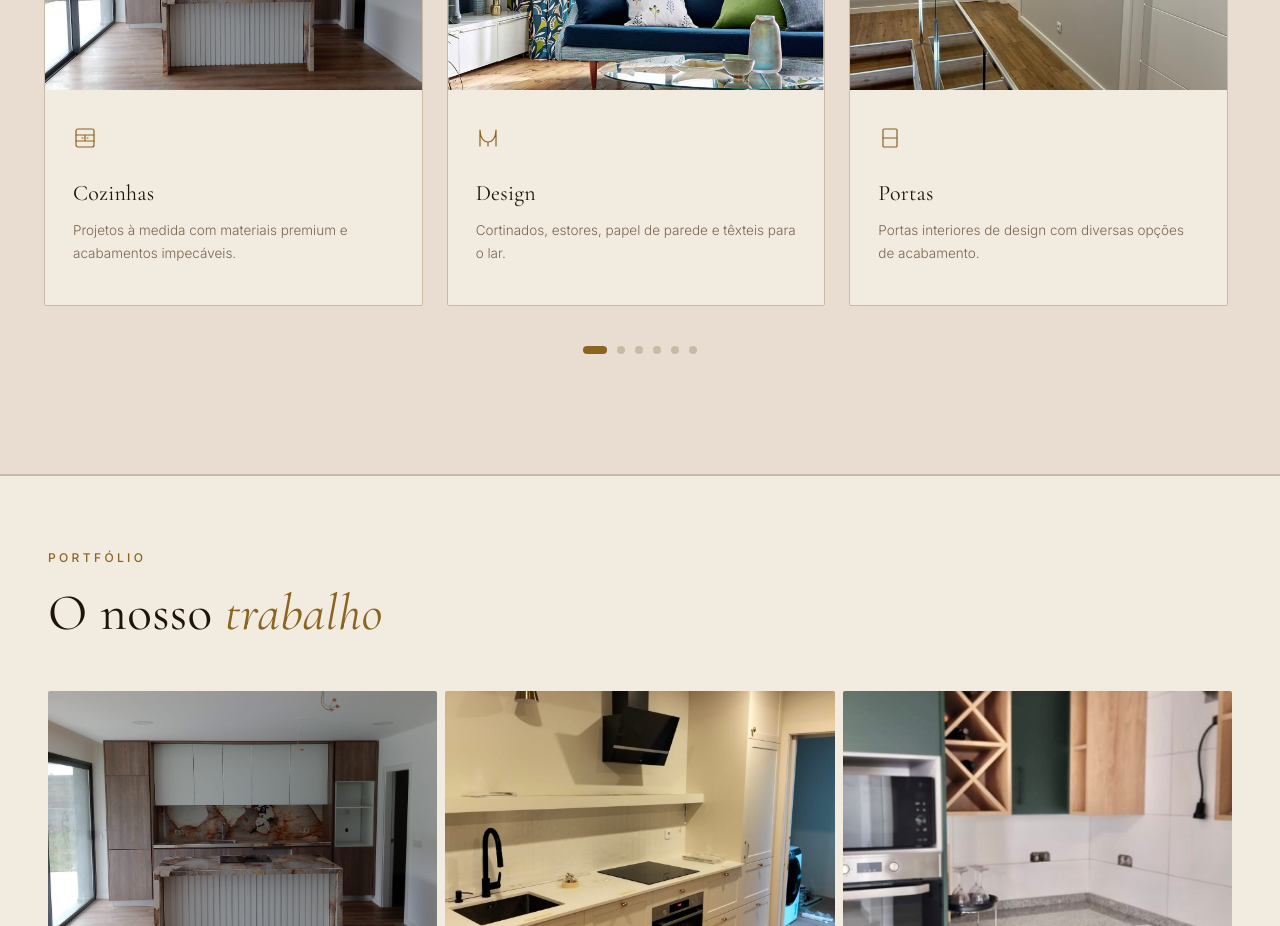
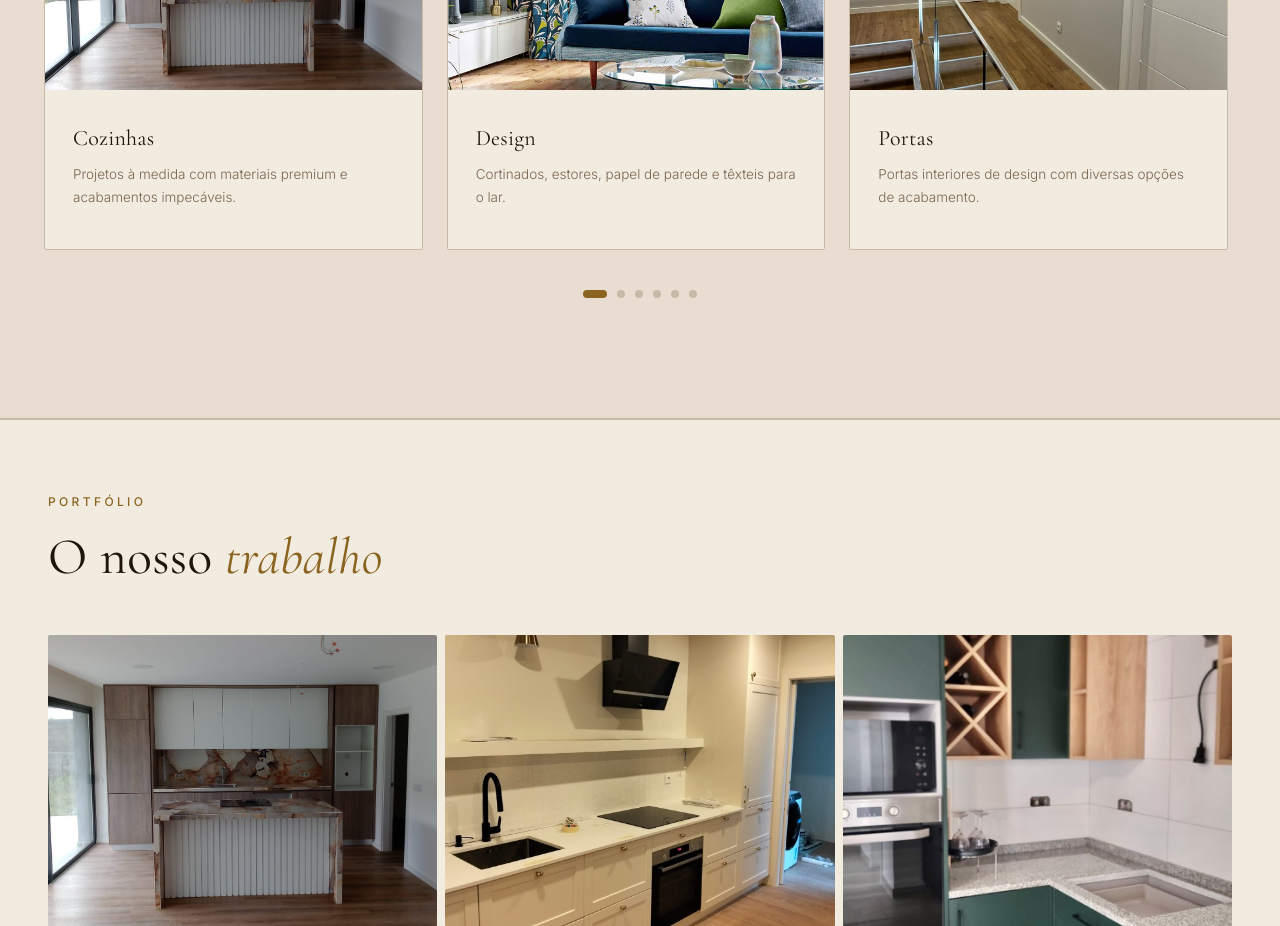
Before and after one commit to joaolopes53/violets, a React (Vite) app: page / in a window 1280 px wide. Shown: the part 1840-2766 px from the top of the page. Built offline with nearby package versions, Linux system fonts and the light colour scheme.

Commit message:
refactor: remove icon components and associated styles from service cards

```diff
--- a/src/pages/Home.css
+++ b/src/pages/Home.css
@@ -467,18 +467,6 @@
   flex-grow: 1;
 }
 
-.service-card__icon {
-  display: block;
-  color: var(--gold);
-  margin-bottom: 24px;
-  transition: transform 0.3s ease, color 0.3s ease;
-}
-
-.service-card:hover .service-card__icon {
-  transform: scale(1.1);
-  color: var(--gold-dim);
-}
-
 .service-card h3 {
   font-family: 'Cormorant Garamond', serif;
   font-size: 22px;
--- a/src/pages/Home.jsx
+++ b/src/pages/Home.jsx
@@ -6,66 +6,31 @@ import './Home.css'
 
 const services = [
   {
-    icon: (
-      <svg viewBox="0 0 24 24" width="24" height="24" stroke="currentColor" strokeWidth="1.2" fill="none" strokeLinecap="round" strokeLinejoin="round">
-        <rect x="3" y="3" width="18" height="18" rx="2" />
-        <path d="M3 9h18M3 15h18M12 9v6M9 12h1M14 12h1" />
-      </svg>
-    ),
     title: 'Cozinhas',
     desc: 'Projetos à medida com materiais premium e acabamentos impecáveis.',
     image: '/gallery/cozinhas/COZINHA 1.jpeg'
   },
   {
-    icon: (
-      <svg viewBox="0 0 24 24" width="24" height="24" stroke="currentColor" strokeWidth="1.2" fill="none" strokeLinecap="round" strokeLinejoin="round">
-        <path d="M4 4c0 8 4 12 8 12s8-4 8-12M4 4v16M20 4v16M12 16v4" />
-      </svg>
-    ),
     title: 'Design',
     desc: 'Cortinados, estores, papel de parede e têxteis para o lar.',
     image: '/gallery/design/103514716_1596011003908635_5885864849083847190_n.jpg'
   },
   {
-    icon: (
-      <svg viewBox="0 0 24 24" width="24" height="24" stroke="currentColor" strokeWidth="1.2" fill="none" strokeLinecap="round" strokeLinejoin="round">
-        <rect x="5" y="3" width="14" height="18" rx="1" />
-        <path d="M15 12h1M5 12h14" />
-      </svg>
-    ),
     title: 'Portas',
     desc: 'Portas interiores de design com diversas opções de acabamento.',
     image: '/gallery/portas/1.jpeg'
   },
   {
-    icon: (
-      <svg viewBox="0 0 24 24" width="24" height="24" stroke="currentColor" strokeWidth="1.2" fill="none" strokeLinecap="round" strokeLinejoin="round">
-        <path d="M4 20h4v-4h4v-4h4V8h4V4" />
-      </svg>
-    ),
     title: 'Escadarias',
     desc: 'Escadarias únicas que combinam função e elegância estrutural.',
     image: '/gallery/escadarias/3.jpeg'
   },
   {
-    icon: (
-      <svg viewBox="0 0 24 24" width="24" height="24" stroke="currentColor" strokeWidth="1.2" fill="none" strokeLinecap="round" strokeLinejoin="round">
-        <path d="M12 22c5.523 0 10-4.477 10-10S17.523 2 12 2 2 6.477 2 12s4.477 10 10 10z" />
-        <circle cx="12" cy="12" r="3" />
-        <path d="M12 2a10 10 0 0 1 8 4" />
-      </svg>
-    ),
     title: 'Vinil',
     desc: 'Revestimentos em vinil de alta durabilidade e design contemporâneo.',
     image: '/gallery/vinil/2.jpeg'
   },
   {
-    icon: (
-      <svg viewBox="0 0 24 24" width="24" height="24" stroke="currentColor" strokeWidth="1.2" fill="none" strokeLinecap="round" strokeLinejoin="round">
-        <rect x="4" y="2" width="16" height="20" rx="2" />
-        <path d="M12 2v20M9 10h2M13 10h2" />
-      </svg>
-    ),
     title: 'Roupeiros',
     desc: 'Soluções de arrumação personalizadas para cada espaço.',
     image: '/gallery/roupeiros/2.jpeg'
@@ -273,7 +238,6 @@ export default function Home() {
                     <img src={s.image} alt={s.title} className="service-card__img" loading="lazy" />
                   </div>
                   <div className="service-card__body">
-                    <span className="service-card__icon">{s.icon}</span>
                     <h3>{s.title}</h3>
                     <p>{s.desc}</p>
                   </div>
```
